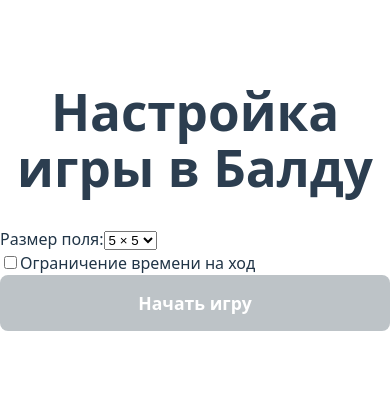
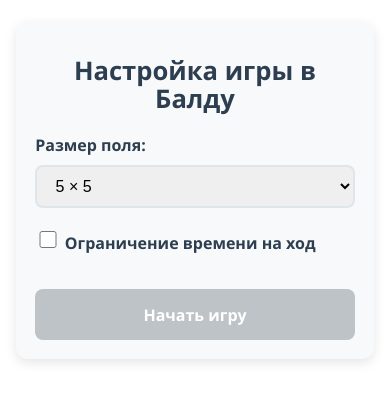
Before and after one commit to OlegStrelnikov087/games, a React (Vite) app: page /balda-setup in a window 390 px wide. Shown: the part 232-634 px from the top of the page. Built offline with nearby package versions, Linux system fonts and the light colour scheme.

Commit message:
style: добавить адаптивную стилизацию для balda-main и balda-setup

```diff
--- /dev/null
+++ b/src/pages/balda-main/balda-main.css
@@ -0,0 +1,118 @@
+/* Основные стили главной страницы */
+.balda-main {
+    max-width: 600px;
+    margin: 2rem auto;
+    padding: 2rem;
+    background-color: #f8f9fa;
+    border-radius: 12px;
+    box-shadow: 0 4px 12px rgba(0, 0, 0, 0.1);
+    font-family: 'Segoe UI', Tahoma, Geneva, Verdana, sans-serif;
+    text-align: center;
+    animation: fadeIn 0.5s ease-out;
+  }
+
+  .balda-main h1 {
+    color: #2c3e50;
+    margin-bottom: 2rem;
+    font-size: 2rem;
+    font-weight: 600;
+  }
+
+  /* Контейнер для кнопок */
+  .balda-main_actions {
+    display: flex;
+    flex-direction: column;
+    gap: 1.2rem;
+    align-items: stretch;
+  }
+
+  /* Стили кнопок */
+  .balda-main_actions button {
+    width: 100%;
+    padding: 1.2rem;
+    border: none;
+    border-radius: 8px;
+    font-size: 1.1rem;
+    font-weight: 600;
+    cursor: pointer;
+    transition: all 0.3s ease;
+    color: white;
+    box-shadow: 0 2px 8px rgba(0, 0, 0, 0.1);
+  }
+
+  /* Кнопка "Против игрока" */
+  .balda-main_actions button:first-child {
+    background-color: #3498db;
+  }
+
+  .balda-main_actions button:first-child:hover {
+    background-color: #2980b9;
+    transform: translateY(-2px);
+    box-shadow: 0 4px 12px rgba(0, 0, 0, 0.15);
+  }
+
+  /* Кнопка "Против бота" */
+  .balda-main_actions button:last-child {
+    background-color: #2ecc71;
+  }
+
+  .balda-main_actions button:last-child:hover {
+    background-color: #27ae60;
+    transform: translateY(-2px);
+    box-shadow: 0 4px 12px rgba(0, 0, 0, 0.15);
+  }
+
+  /* Анимации (как в других компонентах) */
+  @keyframes fadeIn {
+    from { opacity: 0; }
+    to { opacity: 1; }
+  }
+
+  @keyframes slideUp {
+    from {
+      transform: translateY(20px);
+      opacity: 0;
+    }
+    to {
+      transform: translateY(0);
+      opacity: 1;
+    }
+  }
+
+  /* Адаптивные стили */
+  @media (max-width: 768px) {
+    .balda-main {
+      margin: 1.5rem auto;
+      padding: 1.8rem;
+    }
+
+    .balda-main h1 {
+      font-size: 1.8rem;
+      margin-bottom: 1.8rem;
+    }
+
+    .balda-main_actions {
+      gap: 1rem;
+    }
+
+    .balda-main_actions button {
+      padding: 1.1rem;
+    }
+  }
+
+  @media (max-width: 480px) {
+    .balda-main {
+      margin: 1rem;
+      padding: 1.5rem;
+    }
+
+    .balda-main h1 {
+      font-size: 1.6rem;
+      margin-bottom: 1.5rem;
+    }
+
+    .balda-main_actions button {
+      padding: 1rem;
+      font-size: 1rem;
+    }
+  }
--- /dev/null
+++ b/src/pages/balda-setup/balda-setup.css
@@ -0,0 +1,171 @@
+/* Основные стили */
+.balda-users-setup {
+    max-width: 600px;
+    margin: 2rem auto;
+    padding: 2rem;
+    background-color: #f8f9fa;
+    border-radius: 12px;
+    box-shadow: 0 4px 12px rgba(0, 0, 0, 0.1);
+    font-family: 'Segoe UI', Tahoma, Geneva, Verdana, sans-serif;
+  }
+
+  .balda-users-setup h1 {
+    text-align: center;
+    color: #2c3e50;
+    margin-bottom: 2rem;
+    font-size: 2rem;
+    font-weight: 600;
+  }
+
+  /* Секции настроек */
+  .setup-section {
+    margin-bottom: 1.5rem;
+  }
+
+  .setup-section label {
+    display: block;
+    margin-bottom: 0.5rem;
+    font-weight: 600;
+    color: #2c3e50;
+  }
+
+  .setup-section input[type="text"],
+  .setup-section select,
+  .setup-section input[type="number"] {
+    width: 100%;
+    padding: 0.75rem 1rem;
+    border: 2px solid #dfe6e9;
+    border-radius: 8px;
+    font-size: 1rem;
+    transition: border-color 0.3s;
+    box-sizing: border-box;
+  }
+
+  .setup-section input[type="text"]:focus,
+  .setup-section select:focus,
+  .setup-section input[type="number"]:focus {
+    outline: none;
+    border-color: #3498db;
+  }
+
+  /* Чекбокс ограничения времени */
+  .setup-section input[type="checkbox"] {
+    margin-right: 0.5rem;
+    width: 1.1rem;
+    height: 1.1rem;
+    accent-color: #3498db;
+  }
+
+  /* Опции ограничения времени */
+  .time-limit-options {
+    display: flex;
+    align-items: center;
+    gap: 1rem;
+    margin-top: 0.8rem;
+  }
+
+  .time-limit-options input[type="number"] {
+    max-width: 100px;
+  }
+
+  .time-limit-options span {
+    font-weight: 500;
+    color: #34495e;
+  }
+
+  /* Кнопка начала игры */
+  .start-game-button {
+    width: 100%;
+    padding: 1rem;
+    background-color: #2ecc71;
+    color: white;
+    border: none;
+    border-radius: 8px;
+    font-size: 1.1rem;
+    font-weight: 600;
+    cursor: pointer;
+    transition: all 0.3s;
+    margin-top: 1rem;
+    box-shadow: 0 2px 8px rgba(0, 0, 0, 0.1);
+  }
+
+  .start-game-button:hover {
+    background-color: #27ae60;
+    transform: translateY(-2px);
+    box-shadow: 0 4px 12px rgba(0, 0, 0, 0.15);
+  }
+
+  .start-game-button:disabled {
+    background-color: #bdc3c7;
+    cursor: not-allowed;
+    transform: none;
+    box-shadow: none;
+  }
+
+  /* Анимации (как в других компонентах) */
+  @keyframes fadeIn {
+    from { opacity: 0; }
+    to { opacity: 1; }
+  }
+
+  @keyframes slideUp {
+    from {
+      transform: translateY(20px);
+      opacity: 0;
+    }
+    to {
+      transform: translateY(0);
+      opacity: 1;
+    }
+  }
+
+  /* Адаптивные стили */
+  @media (max-width: 768px) {
+    .balda-users-setup {
+      margin: 1.5rem auto;
+      padding: 1.5rem;
+    }
+
+    .balda-users-setup h1 {
+      font-size: 1.8rem;
+      margin-bottom: 1.5rem;
+    }
+
+    .setup-section {
+      margin-bottom: 1.2rem;
+    }
+  }
+
+  @media (max-width: 480px) {
+    .balda-users-setup {
+      margin: 1rem;
+      padding: 1.2rem;
+    }
+
+    .balda-users-setup h1 {
+      font-size: 1.6rem;
+      margin-bottom: 1.2rem;
+    }
+
+    .setup-section input[type="text"],
+    .setup-section select,
+    .setup-section input[type="number"] {
+      padding: 0.65rem 0.9rem;
+    }
+
+    .time-limit-options {
+      flex-direction: column;
+      align-items: flex-start;
+      gap: 0.5rem;
+    }
+
+    .time-limit-options input[type="number"] {
+      max-width: 100%;
+      width: 100%;
+    }
+
+    .start-game-button {
+      padding: 0.9rem;
+      font-size: 1rem;
+    }
+  }
--- a/src/pages/balda-setup/balda-setup.tsx
+++ b/src/pages/balda-setup/balda-setup.tsx
@@ -1,5 +1,6 @@
 import { useEffect, useState } from "react";
 import { useLocation, useNavigate } from "react-router-dom";
+import './balda-setup.css'
 export const BaldaSetup = () => {
     const location = useLocation()
     const gameType = location.state
```
Also changed, not shown: src/pages/balda-main/balda-main.tsx (+1 -9 lines).
